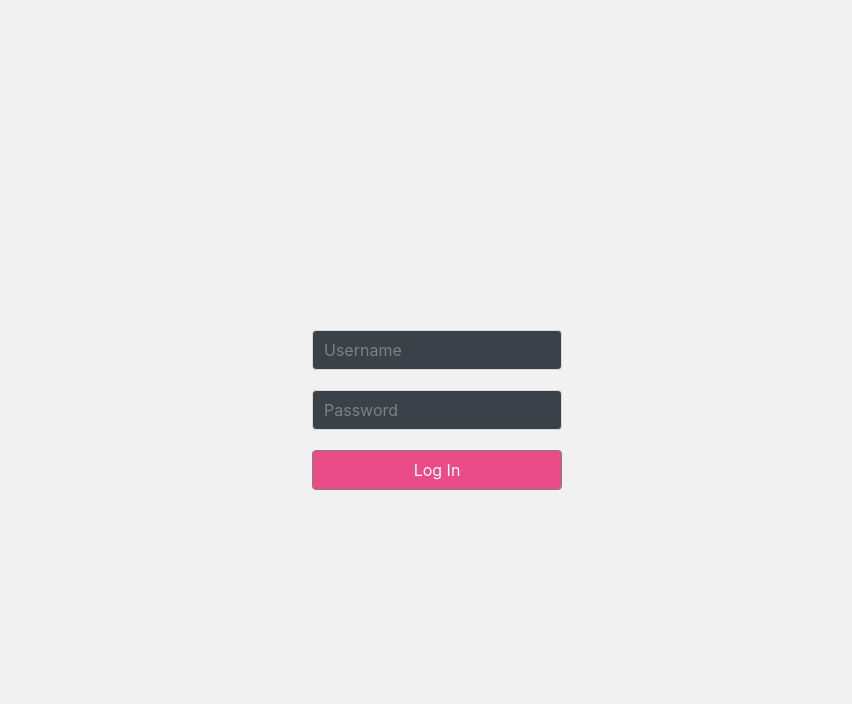
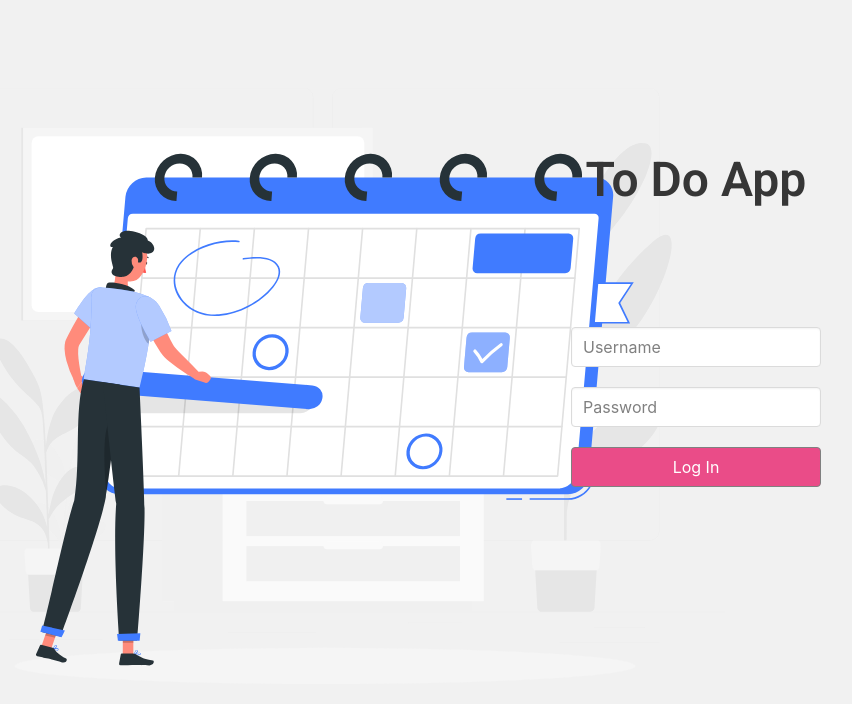
Before and after one commit to mohannaiduyeluri/myProjectWork, a Vue app in the folder client/: page / in a window 1280 px wide. Shown: the top 704 px of the page, without its empty margins (203-1055 px from the left). Built offline with nearby package versions, Linux system fonts and the light colour scheme.

Commit message:
minor ui changes

```diff
--- a/client/src/pages/Login.vue
+++ b/client/src/pages/Login.vue
@@ -6,8 +6,10 @@ import router from '../router';
 
 const user = ref<string>('');
 const pass = ref<string>('');
+const lErr = ref<string>('');
 
 const login = () => {
+	lErr.value = ''
 	const valid = users.value.filter(u => u.username === user.value && u.password === pass.value).length > 0;
 	if (valid) {
 		session.username = user.value;
@@ -15,25 +17,50 @@ const login = () => {
 		router.push('/tasks');
 	}
 	else
-		user.value = "Invalid Credentials";
+		lErr.value = "Invalid Credentials";
 };
 
 </script>
 
 <template>
+	<img class="ill" src="../assets/todo.svg" width="800" />
 	<div class="container">
+		<h1 class="title">To Do App</h1>
 		<input class="input" type="text" placeholder="Username" v-model="user" />
 		<input class="input" type="password" placeholder="Password" v-model="pass" />
 		<button class="button" @click="login">Log In</button>
+		<p>{{lErr}}</p>
 	</div>
 </template>
 
 <style scoped lang="scss">
+
+.ill {
+	position: absolute;
+	top: 50%;
+	transform: translateY(-50%);
+	left: 10%;
+}
+
+.title {
+	font-size: 48px;
+	margin-bottom: 100px;
+}
 .container {
+	position: absolute;
+	top: 40%;
+	right: 20%;
+	transform: translateY(-50%);
 	display: flex;
 	flex-direction: column;
 	align-items: center;
 	justify-content: center;
+
+	p {
+		position: absolute;
+		bottom: -50px;
+		color: red;
+	}
 
 	button {
 		color: white;
@@ -42,8 +69,7 @@ const login = () => {
 	}
 
 	input {
-		background-color: #3b4148;
-		color: white;
+		background-color: #ffffff;
 
 		&::placeholder {
 			color: grey;
--- a/client/src/pages/Tasks.vue
+++ b/client/src/pages/Tasks.vue
@@ -297,11 +297,16 @@ h1 {
 	height: 40px;
 	font-weight: 700;
 	font-size: 20px;
-	color: rgb(46, 46, 46);
+	background-color: lightcoral;
+	color: white;
 	cursor: pointer;
 	display: flex;
 	align-items: center;
 	justify-content: center;
+
+	&:hover {
+		color: rgb(46, 46, 46);
+	}
 }
 
 .tabs {
@@ -320,6 +325,15 @@ h1 {
 		font-size: 20px;
 		color: rgb(170, 170, 170);
 		cursor: pointer;
+		width: 100%;
+		height: 40px;
+		display: flex;
+		align-items: center;
+		justify-content: center;
+
+		&:hover {
+			background-color: rgb(211, 211, 211);
+		}
 	}
 
 	.active {
```
Also changed, not shown: client/src/assets/todo.svg (added).
